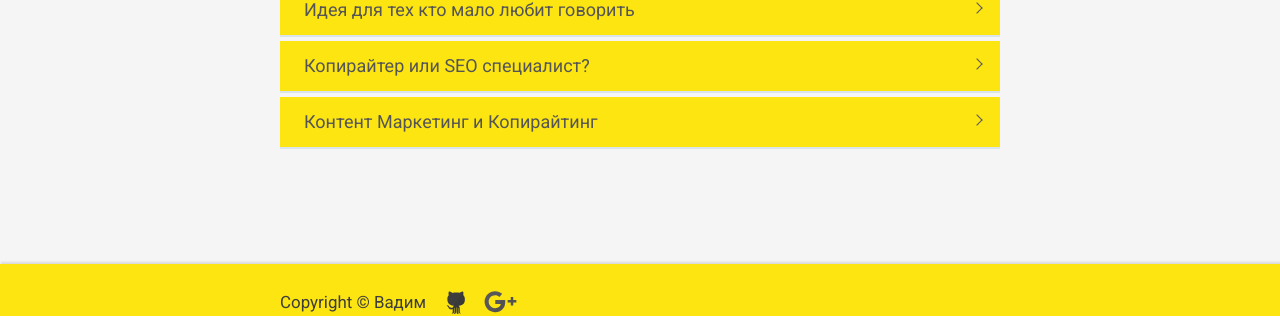
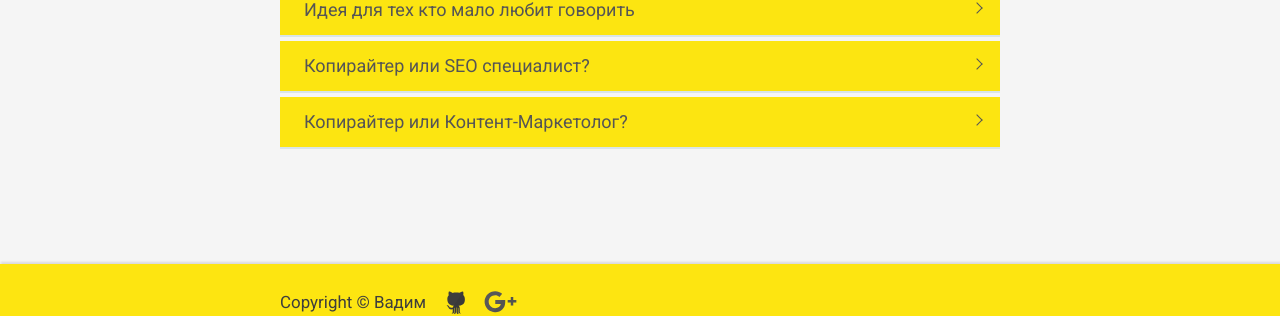
Before and after one commit to VadymVolos/vadymvolos.github.io, a Jekyll site: the page built from _posts/digital-marketing/2017-04-03-gde-nayti-horoshego-kopiraytera.md, in a window 1280 px wide and 900 px high, scrolled down 2522 px. Shown: the part 481-797 px from the top of the window. Built offline with Jekyll 4.4.1, drawn with Linux system fonts in a browser that asks for light colours; nearby versions of some CDN libraries; comment, search, counter and statistics services are not loaded.

Commit message:
Update 2017-04-03-gde-nayti-horoshego-kopiraytera.md

```diff
--- a/_posts/digital-marketing/2017-04-03-gde-nayti-horoshego-kopiraytera.md
+++ b/_posts/digital-marketing/2017-04-03-gde-nayti-horoshego-kopiraytera.md
@@ -92,7 +92,7 @@
 		</div>
 	</li>
 	<li class="accordion-li">
-		<a class="accordion-a"><h3>Контент Маркетинг и Копирайтинг</h3></a>
+		<a class="accordion-a"><h3>Копирайтер или Контент-Маркетолог?</h3></a>
 		<div class="accordion-content">
 		<p>
 		На западе копирайтинг назвывается более продвинутым термином "Контент Маркетинг" (Контент Маркетолог). Задача контент маркетинга создавать контент для сайта, соц сетей, ютуб канала, инстаграма, емейл маркетинга и тд, отталкиваясь от тех целей которые нужно достичь. Контент-маркетинг это инструмент для достижения целей, ставим цели, и от цели уже принимаем решение какой тип контента нам подходит, и заранее предусматриваем как мы будем этот контент распространять.
```
